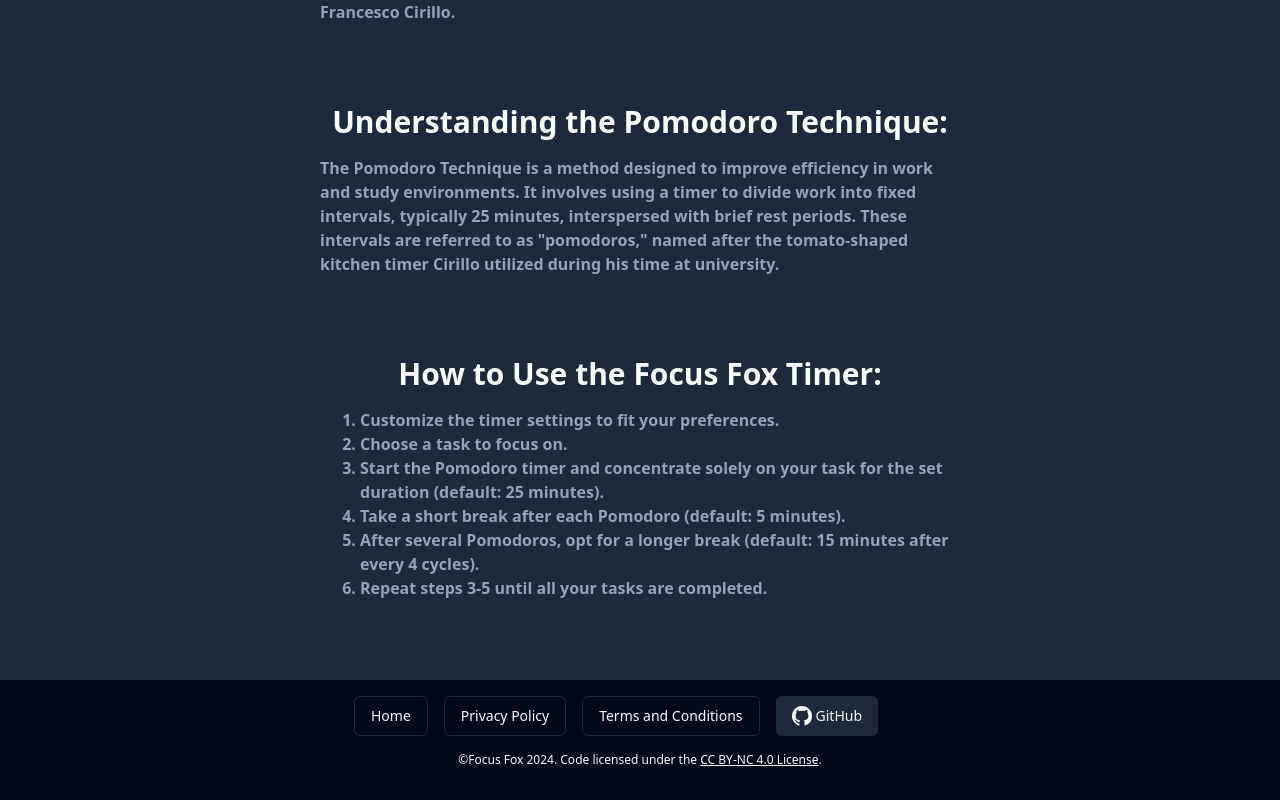
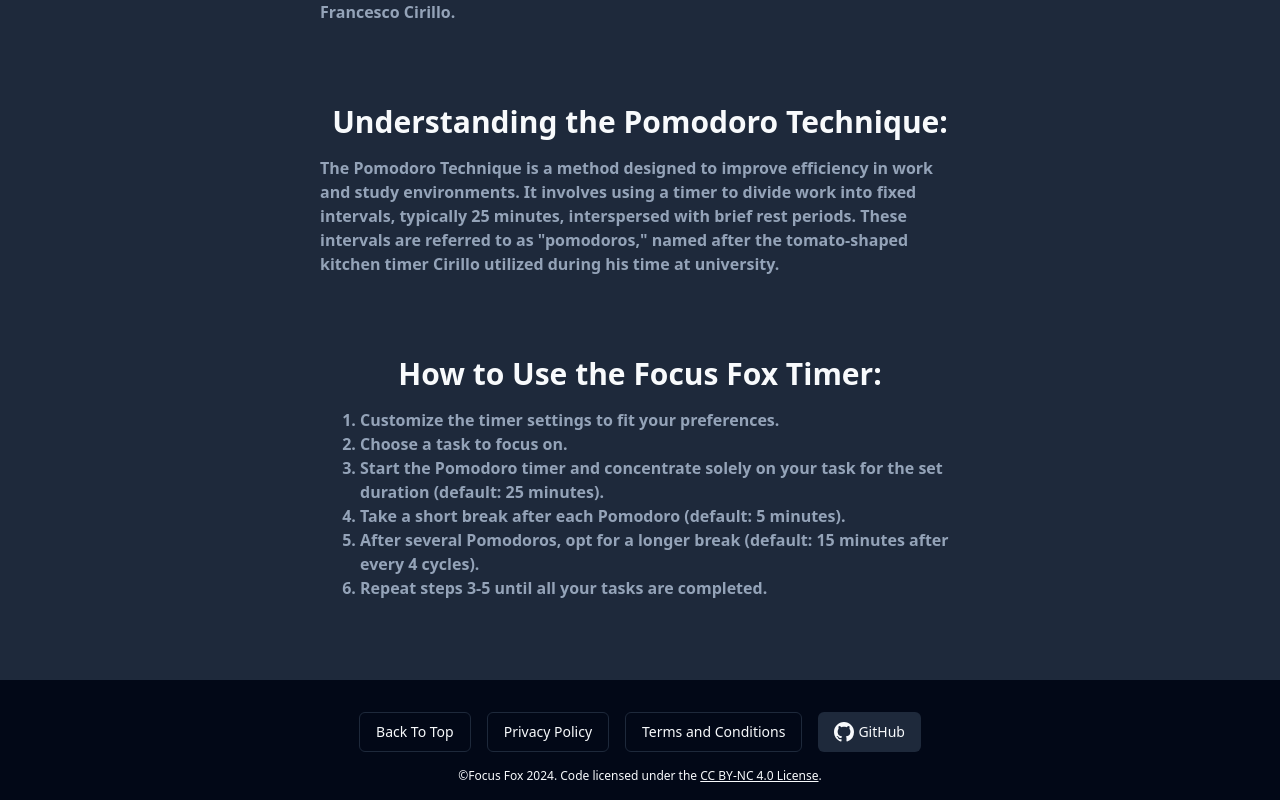
Before and after one commit to marinoffDev/Focus-Fox, a React (Vite) app: page / in a window 1280 px wide. Shown: the part 1289-2089 px from the top of the page. Built offline with nearby package versions, Linux system fonts and the light colour scheme; no server answers.

Commit message:
footer styling changes

```diff
--- a/src/components/Footer.jsx
+++ b/src/components/Footer.jsx
@@ -6,14 +6,13 @@ const year = new Date().getFullYear();
 export default function Footer({ scrollToHome }) {
   return (
     <>
-      <footer className="relative m-4 mx-auto flex max-w-2xl items-center justify-center space-x-4">
+      <footer className="relative m-4 pt-4 mx-auto flex max-w-2xl flex-col items-center justify-center space-y-4 sm:flex-row sm:space-x-4 sm:space-y-0">
         <Button variant="outline" onClick={scrollToHome}>
-          Home
+          Back To Top
         </Button>
         <Button variant="outline">Privacy Policy</Button>
         <Button variant="outline">Terms and Conditions</Button>
         <GitHubBtn variant="secondary" />
-        <div className="p-4 pt-2"></div>
       </footer>
       <p className="mb-4 w-full text-center text-xs">
         ©Focus Fox {year}. Code licensed under the{" "}
```
Also changed, not shown: 1 other file (tests, documents, lock files or other folders).
